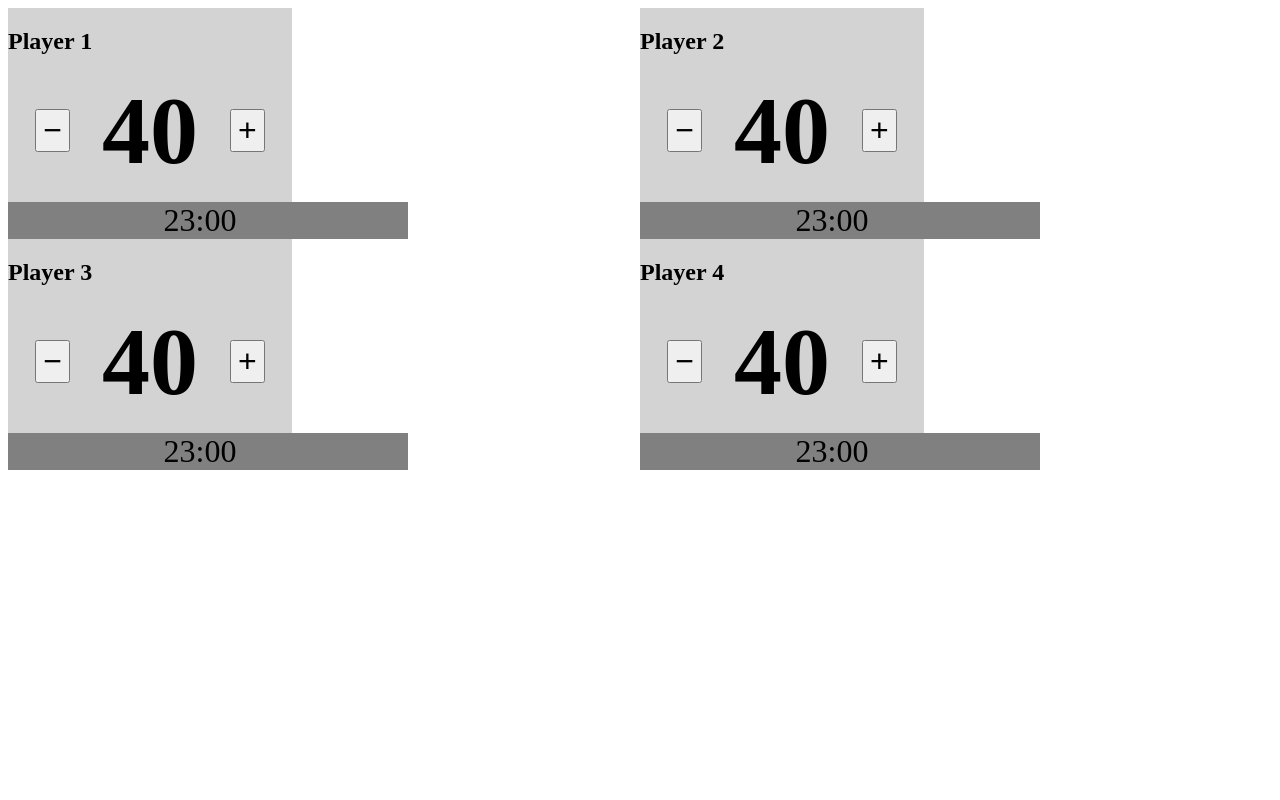
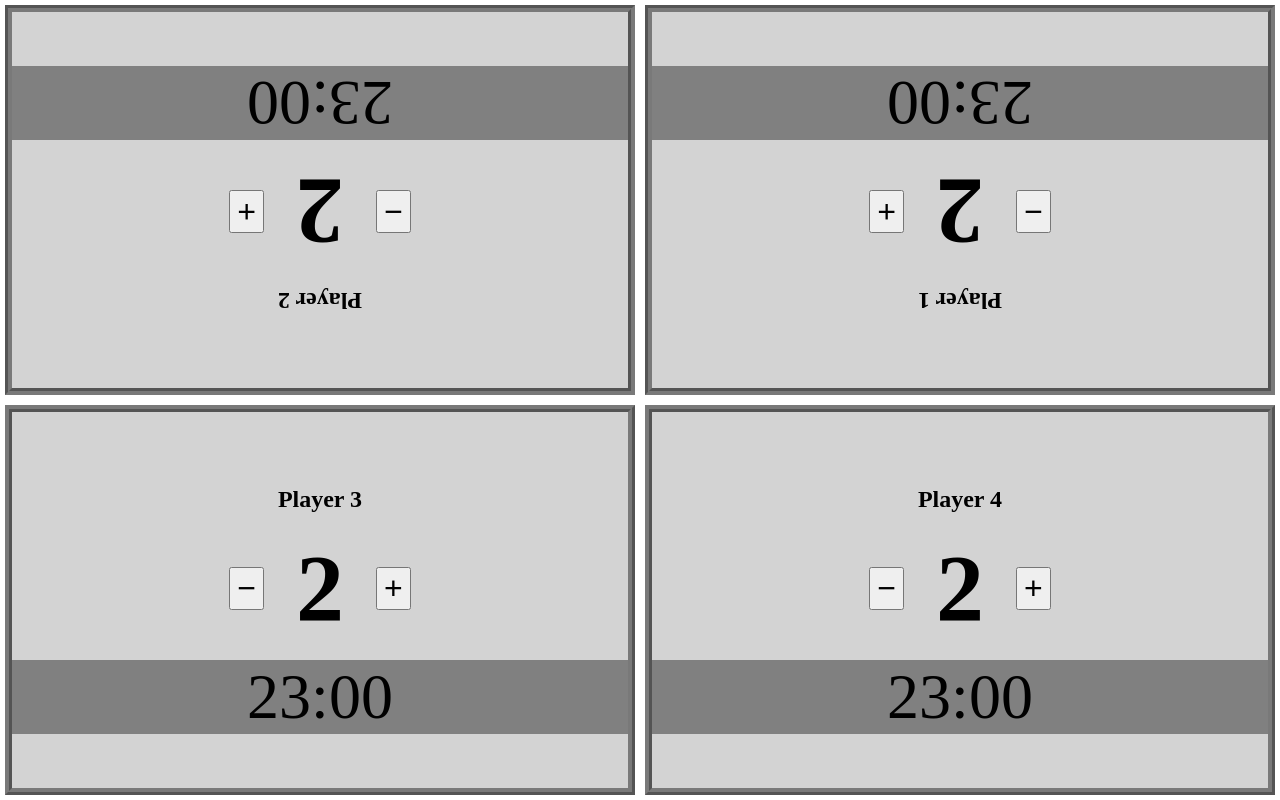
Before and after one commit to jensradk/CommanderPlayPad, a SvelteKit app: page / in a window 1280 px wide. Built offline with nearby package versions, Linux system fonts and the light colour scheme.

Commit message:
Add linter and improve css.

```diff
--- a/package.json
+++ b/package.json
@@ -10,6 +10,7 @@
 	"devDependencies": {
 		"@sveltejs/adapter-auto": "^2.0.0",
 		"@sveltejs/kit": "^1.5.0",
+		"prettier": "^2.8.7",
 		"svelte": "^3.54.0",
 		"vite": "^4.2.0"
 	},
--- a/src/app.html
+++ b/src/app.html
@@ -6,7 +6,7 @@
 		<meta name="viewport" content="width=device-width" />
 		%sveltekit.head%
 	</head>
-	<body data-sveltekit-preload-data="hover">
+	<body style="margin: 0px;" data-sveltekit-preload-data="hover">
 		<div style="display: contents">%sveltekit.body%</div>
 	</body>
 </html>
--- a/src/routes/+page.svelte
+++ b/src/routes/+page.svelte
@@ -1,5 +1,5 @@
 <script>
-    import Player from './Player.svelte';
+  import Player from "./Player.svelte";
 
   let playerList = [4];
   let activePlayerIndex = -1;
@@ -13,26 +13,42 @@
       playerList[playerIndex].stopTimer();
       activePlayerIndex = -1;
     } else {
-              for(let i = 0; i < playerList.length; i++) {
+      for (let i = 0; i < playerList.length; i++) {
         playerList[i].stopTimer();
       }
       activePlayerIndex = playerIndex;
       playerList[activePlayerIndex].startTimer();
     }
   }
-
 </script>
 
 <div class="grid">
   <Player
-        name="Player 1"
-          index=0
+    name="Player 2"
+    index="0"
     bind:this={playerList[0]}
     on:message={handleMessage}
+    isUpsideDown=true
   />
-    <Player name="Player 2" index=1 bind:this={playerList[1]} on:message={handleMessage}/>
-      <Player name="Player 3" index=2 bind:this={playerList[2]} on:message={handleMessage}/>
-      <Player name="Player 4" index=3 bind:this={playerList[3]} on:message={handleMessage}/>
+  <Player
+    name="Player 1"
+    index="1"
+    bind:this={playerList[1]}
+    on:message={handleMessage}
+    isUpsideDown=true
+  />
+  <Player
+    name="Player 3"
+    index="2"
+    bind:this={playerList[2]}
+    on:message={handleMessage}
+  />
+  <Player
+    name="Player 4"
+    index="3"
+    bind:this={playerList[3]}
+    on:message={handleMessage}
+  />
 </div>
 
 <style>
@@ -41,5 +57,7 @@
     grid-template-columns: repeat(2, 1fr);
     grid-template-rows: repeat(2, 1fr);
     gap: 0px;
+    width: 100vw;
+    height: 100vh;
   }
 </style>
--- a/src/routes/Player.svelte
+++ b/src/routes/Player.svelte
@@ -1,18 +1,19 @@
 <script>
-    import { createEventDispatcher } from 'svelte';
+  import { createEventDispatcher, onMount } from "svelte";
 
   export let name;
   export let index;
-    export let lifeTotal = 40;
+  export let lifeTotal = 2; //40;
   export let activeTimer = false;
   export let timeRemaining = 23 * 60;
   export let isDead = false;
-      export let className = 'player-field inactive-player';
+  export let isUpsideDown = false;
+  export let className = "player-field inactive-player";
 
   const dispatch = createEventDispatcher();
 
   function clicked() {
-          dispatch('message', {index: index});
+    dispatch("message", { index: index });
   }
 
   let intervalId = null;
@@ -27,15 +28,14 @@
           stopTimer();
         }
       }, 1000);
-                  className = 'player-field active-player';
-                  console.log('className is now: ' + className);
+      className = createClassName();
     }
   }
 
   export function stopTimer() {
     activeTimer = false;
     clearInterval(intervalId);
-          className = 'player-field ' + (isDead ? 'dead-player' : 'inactive-player');
+    className = createClassName();
   }
 
   export function resetTimer() {
@@ -44,7 +44,7 @@
     timeRemaining = 23 * 60;
     isDead = false;
     lifeTotal = 40;
-          className = 'player-field inactive-player';
+    className = createClassName();
   }
 
   function addToLife(value) {
@@ -55,39 +55,86 @@
     } else if (lifeTotal > 0) {
       isDead = false;
     }
-          className = 'player-field ' + (isDead ? 'dead-player' : 'inactive-player');
+    className = createClassName();
     return lifeTotal;
   }
+
+  function createClassName() {
+    className = "player-field";
+    if (isDead) {
+      className += " dead-player";
+    } else {
+      if (activeTimer) {
+        className += " active-player";
+      } else {
+        className += " inactive-player";
+      }
+    }
+    if (isUpsideDown) {
+      className += " upside-down";
+    }
+    return className;
+    console.log("className: " + className);
+  }
+
+  onMount(() => {
+    className = createClassName();
+  });
 </script>
 
 <div class={className}>
   <h2 on:click={clicked} on:keypress={clicked}>{name}</h2>
   <div class="life-total">
-      <button on:click={() => { addToLife(-1) }}>−</button>
+    <button
+      on:click={() => {
+        addToLife(-1);
+      }}>−</button
+    >
     <h1>{lifeTotal}</h1>
-      <button on:click={() => { addToLife(1) }}>+</button>
+    <button
+      on:click={() => {
+        addToLife(1);
+      }}>+</button
+    >
   </div>
   <div class="timer" on:click={clicked} on:keypress={clicked}>
-      <div class="time-remaining">{Math.floor(timeRemaining / 60)}:{(timeRemaining % 60).toString().padStart(2, '0')}</div>
-      <!--<button class="resetbutton" on:click={resetTimer}>Reset</button>-->
+    <div class="time-remaining">
+      {Math.floor(timeRemaining / 60)}:{(timeRemaining % 60)
+        .toString()
+        .padStart(2, "0")}
+    </div>
+    <!-- <button class="resetbutton" on:click={resetTimer}>Reset</button> -->
   </div>
 </div>
 
 <style>
+  h2 {
+    width: 100%;
+    text-align: center;
+  }
+
   .resetbutton {
     alignment: right;
   }
 
   .player-field {
-      width: calc(50% - 2rem);
+    width: 100% - 20px;
+    height: 100% - 20px;
     display: flex;
     flex-direction: column;
-      align-items: right;
-      justify-content: right;
+    align-items: center;
+    justify-content: center;
+    margin: 5px;
+    border: 2mm ridge rgba(63, 63, 63, 0.6);
   }
 
   .active-player {
-      background-color: lightblue;
+    background-color: rgb(4, 109, 39);
+    -webkit-animation: pulse_opacity 10s infinite ease-in-out;
+    -o-animation: pulse_opacity 10s infinite ease-in-out;
+    -ms-animation: pulse_opacity 10s infinite ease-in-out;
+    -moz-animation: pulse_opacity 10s infinite ease-in-out;
+    animation: pulse_opacity 10s infinite ease-in-out;
   }
 
   .inactive-player {
@@ -95,7 +142,11 @@
   }
 
   .dead-player {
-          background-color: red;
+    background-color: rgb(99, 32, 32);
+  }
+
+  .upside-down {
+    rotate: 180deg;
   }
 
   .life-total {
@@ -119,7 +170,7 @@
     justify-content: center;
     margin-top: 1rem;
     background: grey;
-          width: 50vh;
+    width: 100%;
   }
 
   .timer button {
@@ -127,7 +178,30 @@
   }
 
   .time-remaining {
-      font-size: 2rem;
-      margin-right: 1rem;
+    font-size: 4rem;
+  }
+
+  @-webkit-keyframes pulse_opacity {
+    0% {
+      opacity: 1;
+    }
+    50% {
+      opacity: 0.7;
+    }
+    100% {
+      opacity: 1;
+    }
+  }
+
+  @keyframes pulse_opacity {
+    0% {
+      opacity: 1;
+    }
+    50% {
+      opacity: 0.7;
+    }
+    100% {
+      opacity: 1;
+    }
   }
 </style>
```
Also changed, not shown: .prettierrc.json (added), 1 other file (tests, documents, lock files or other folders). Lines whose indentation alone changed are shown as unchanged.
